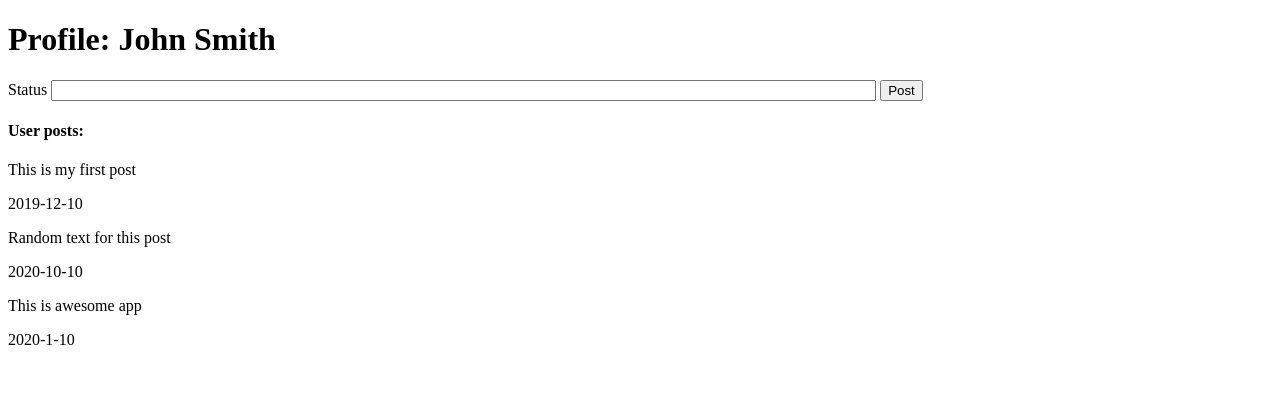
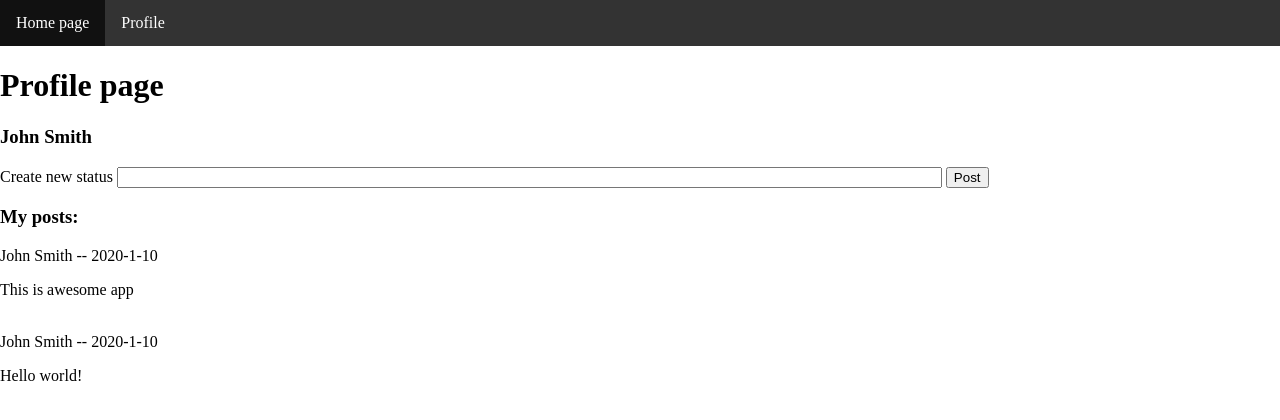
Before and after one commit to boris-ns/flask-ssti-demo, a Flask app: page /profile in a window 1280 px wide. Shown: the top 420 px of the page. Run offline with Flask 2, Linux system fonts and the light colour scheme.

Commit message:
Small fixes

```diff
--- a/main.py
+++ b/main.py
@@ -10,18 +10,24 @@ app.config['SECRET_KEY'] = 'This is super secret key'
 
 
 class PostStatusForm(FlaskForm):
-    status_field = StringField('Status', validators=[DataRequired()])
+    status_field = StringField('Create new status', validators=[DataRequired()])
     submit = SubmitField('Post')
 
 class Post:
-    def __init__(self, text, date):
+    def __init__(self, text, date, user):
         self.text = text
         self.date = date
+        self.user = user
 
-posts = [
-    Post('This is my first post', '2019-12-10'),
-    Post('Random text for this post', '2020-10-10'),
-    Post('This is awesome app', '2020-1-10')
+homepage_posts = [
+    Post('This is my first post', '2019-12-10', 'Jane Doe'),
+    Post('Random text for this post', '2020-10-10', 'John Doe'),
+    Post('This is awesome app', '2020-1-10', 'Will Smith')
+]
+
+my_posts = [
+    Post('This is awesome app', '2020-1-10', 'John Smith'),
+    Post('Hello world!', '2020-1-10', 'John Smith')
 ]
 
 
@@ -29,13 +35,13 @@ posts = [
 def homepage():
     data = {
         'name': 'John Smith',
-        'posts': posts
+        'posts': homepage_posts
     }
 
     form = PostStatusForm()
 
     if form.validate_on_submit():
-        posts.append(Post(form.status_field.data, date.today()))
+        homepage_posts.append(Post(form.status_field.data, date.today(), 'John Smith'))
         return redirect('/')
 
     template = '''
@@ -45,9 +51,10 @@ def homepage():
 
     for post in data['posts']:
         post_html = '''
+            <span>{}</span> -- <span>{}</span>
             <p>{}</p>
-            <p>{}</p>
-        '''.format(post.text, post.date)
+            <br />
+        '''.format(post.user, post.date, post.text)
 
         template += post_html
 
@@ -58,26 +65,25 @@ def homepage():
 def profile():
     data = {
         'name': 'John Smith',
-        'posts': posts
+        'posts': my_posts
     }
 
     form = PostStatusForm()
 
     if form.validate_on_submit():
-        posts.append(Post(form.status_field.data, date.today()))
+        my_posts.append(Post(form.status_field.data, date.today(), 'John Smith'))
 
-    return render_template('profile.html', data=data, form=form, posts=posts)
+    return render_template('profile.html', data=data, form=form)
 
 
 @app.errorhandler(404)
 def page_not_found(e):
-
     template = '''
- <div class="center-content error">
- <h1>Oops! That page doesn't exist.</h1>
- <h3>%s</h3>
- </div>
- ''' % (request.url)
+        <div class="center-content error">
+        <h1>Oops! That page doesn't exist.</h1>
+        <h3>%s</h3>
+        </div>
+    ''' % (request.url)
 
     return render_template_string(template), 404
 
--- a/templates/base.html
+++ b/templates/base.html
@@ -2,8 +2,47 @@
 <html lang=“en”>
   <head>
     <title>Flask SSTI demo</title>
+
+    <style>
+      body {
+        margin: 0px;
+      }
+
+      ul {
+        list-style-type: none;
+        margin: 0;
+        padding: 0;
+        overflow: hidden;
+        background-color: #333;
+      }
+
+      li {
+        float: left;
+      }
+
+      li a {
+        display: block;
+        color: white;
+        text-align: center;
+        padding: 14px 16px;
+        text-decoration: none;
+      }
+
+      /* Change the link color to #111 (black) on hover */
+      li a:hover {
+        background-color: #111;
+      }
+    </style>
+
   </head>
   <body>
+
+    <div class="toolbar">
+      <ul>
+        <li><a href="/">Home page</a></li>
+        <li><a href="{{ url_for('profile') }}">Profile</a></li>
+      </ul>
+    </div>
 
     <div class="content">
         {% block content %}
--- a/templates/home.html
+++ b/templates/home.html
@@ -2,7 +2,8 @@
 
 {% block content %}
 
-<h1>Hello {{ data.name }}</h1>
+<h1>Homepage</h1>
+<h3>Welcome {{ data.name }}</h3>
 
 <form action="" method="post" novalidate>
     {{ form.hidden_tag() }}
--- a/templates/profile.html
+++ b/templates/profile.html
@@ -2,7 +2,8 @@
 
 {% block content %}
 
-<h1> Profile: {{ data.name }}</h1>
+<h1> Profile page</h1>
+<h3>{{ data.name }}</h3>
 
 <form action="" method="post" novalidate>
     {{ form.hidden_tag() }}
@@ -13,15 +14,14 @@
     {{ form.submit() }}
 </form>
 
-<h4>User posts:</h4>
+<h3>My posts:</h3>
 
-{% for post in posts %}
+{% for post in data.posts %}
+    <span>{{ post.user }}</span> -- <span>{{ post.date }}</span>
     <p>
         {{ post.text }}
     </p>
-    <p>
-        {{ post.date }}
-    </p>
+    <br />
 {% endfor %}
 
 {% endblock %}
```
